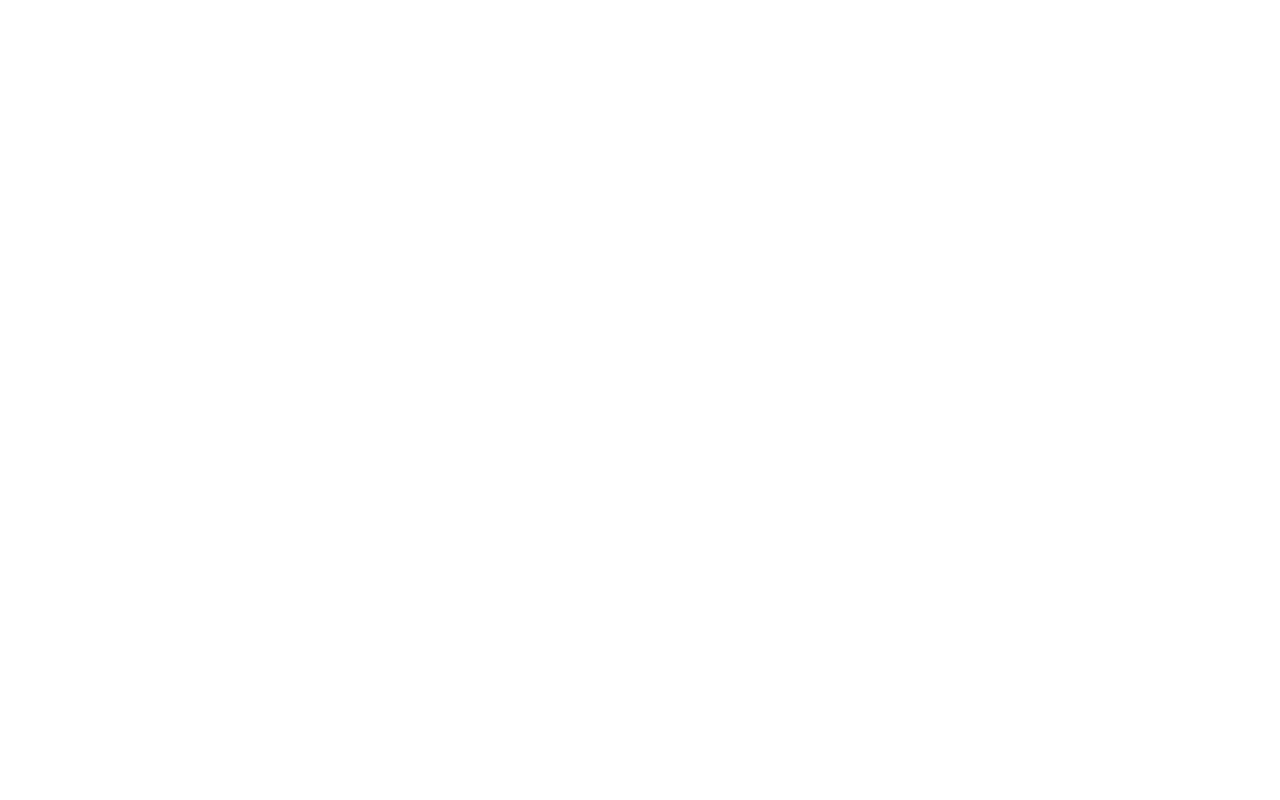
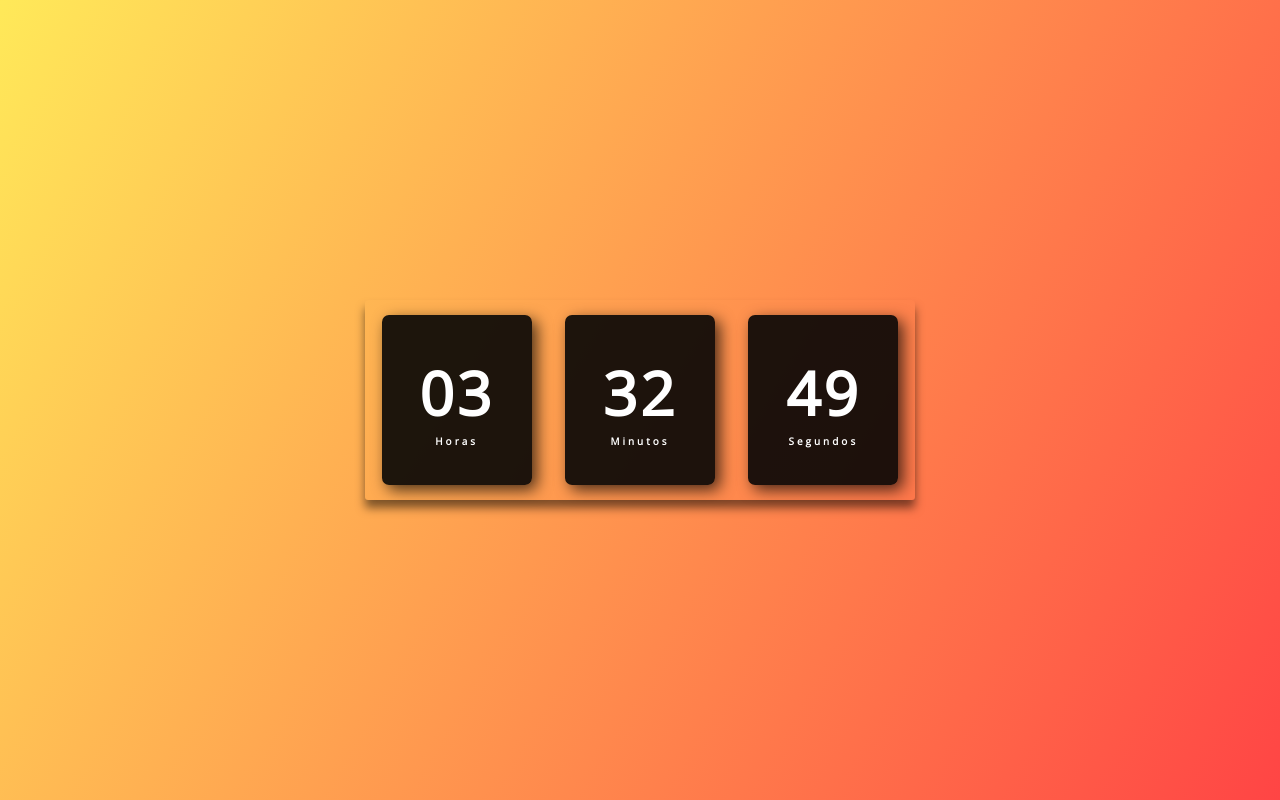
Before and after one commit to DEV-HenriQ/relogio-digital-dinamico, a plain HTML site: page index.html in a window 1280 px wide. Drawn offline with nearby package versions, Linux system fonts and the light colour scheme.

Commit message:
Fiz o relógio
Completei a tarefa

```diff
--- /dev/null
+++ b/assets/css/style.css
@@ -0,0 +1,48 @@
+@import url('https://fonts.googleapis.com/css2?family=Open+Sans&display=swap');
+
+* {margin: 0; padding: 0; box-sizing: border-box; font-family: 'Open Sans', sans-serif;}
+
+body {
+   height: 100vh;
+   background: linear-gradient(120deg, #ffe53bd8, #ff2525da);
+   display: flex;
+   align-items: center;
+   justify-content: center;
+}
+
+.relogio
+{
+   display: flex;
+   align-items: center;
+   justify-content: space-around;
+   height: 200px;
+   width: 550px;
+   border-radius: 3px;
+   box-shadow: 0px 8px 10px rgba(0,0,0,.5);
+}
+
+.relogio div
+{
+   height: 170px;
+   width: 150px;
+   display: flex;
+   flex-direction: column;
+   align-items: center;
+   justify-content: center;
+   color: #fff;
+   background: rgba(5,5,5,.9);
+   box-shadow: 5px 5px 15px rgba(0,0,0,.7);
+   border-radius: 7px;
+   letter-spacing: 3px;
+}
+
+.relogio span
+{
+   font-weight: bolder;
+   font-size: 60px;
+}
+
+.relogio span.tempo
+{
+   font-size: 10px;
+}
--- /dev/null
+++ b/assets/js/script.js
@@ -0,0 +1,18 @@
+const horas = document.querySelector('#horas')
+const minutos = document.querySelector('#minutos')
+const segundos = document.querySelector('#segundos')
+
+const relogio = setInterval(function time(){
+   let dateToday = new Date();
+   let hr = dateToday.getHours();
+   let min = dateToday.getMinutes();
+   let s = dateToday.getSeconds();
+
+   if(hr <10) hr = "0" + hr
+   if(min <10) hr = "0" + hr
+   if(s <10) hr = "0" + hr
+
+   horas.textContent = hr
+   minutos.textContent = min
+   segundos.textContent = s
+})
--- a/index.html
+++ b/index.html
@@ -7,11 +7,24 @@
       <title>Relógio Digital Dinâmico</title>
 
       <!-- CSS -->
-
+      <link rel="stylesheet" href="./assets/css/style.css">
       <!-- SCRIPTS (NÃO ESQUECER DO ATRIBUTO 'DEFER') -->
-
+      <script src="./assets/js/script.js" defer></script>
    </head>
    <body>
-
+      <div class="relogio">
+         <div>
+            <span id="horas">00</span>
+            <span class="tempo">Horas</span>
+         </div>
+         <div>
+            <span id="minutos">00</span>
+            <span class="tempo">Minutos</span>
+         </div>
+         <div>
+            <span id="segundos">00</span>
+            <span class="tempo">Segundos</span>
+         </div>
+      </div>
    </body>
 </html>
```
